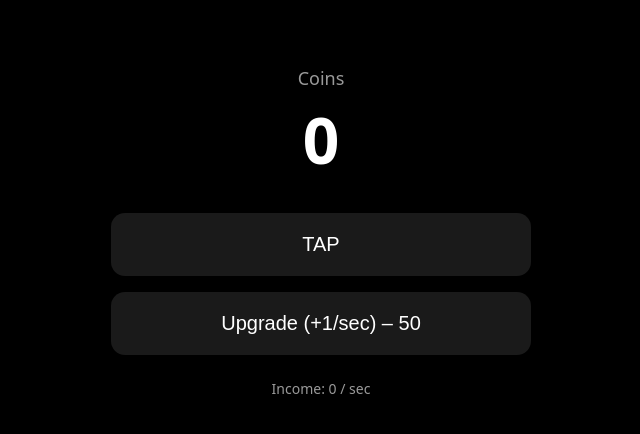
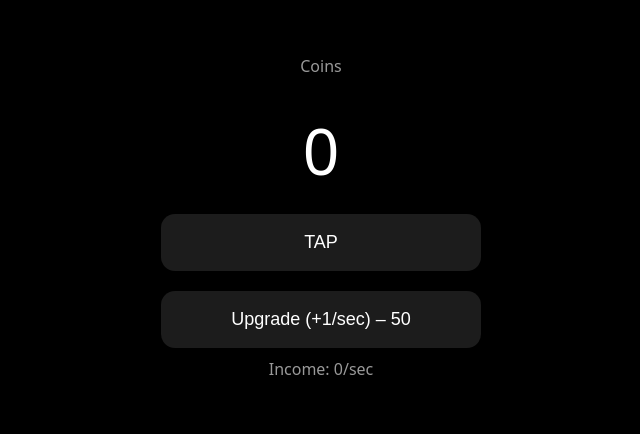
Before and after one commit to sampbb1996-dot/Casino, a website: page index.html in a window 1280 px wide. Shown: the part 168-602 px from the top of the page, without its empty margins (319-959 px from the left). Drawn offline with Linux system fonts and the light colour scheme.

Commit message:
Update index.html

```diff
--- a/index.html
+++ b/index.html
@@ -1,115 +1,97 @@
 <!DOCTYPE html>
-<html lang="en">
+<html>
 <head>
-<meta charset="UTF-8" />
-<meta name="viewport" content="width=device-width, initial-scale=1.0, user-scalable=no" />
+<meta name="viewport" content="width=device-width, initial-scale=1.0">
 <title>Tap</title>
-
 <style>
-html, body {
+  body {
     margin: 0;
-  padding: 0;
     background: #000;
     color: #fff;
-  font-family: system-ui, -apple-system, BlinkMacSystemFont, sans-serif;
-  height: 100%;
-}
-
-body {
+    font-family: system-ui, sans-serif;
     display: flex;
+    flex-direction: column;
     align-items: center;
     justify-content: center;
+    height: 100vh;
   }
-
-#app {
-  width: 100%;
-  max-width: 420px;
-  padding: 32px 20px;
-  text-align: center;
+  .count {
+    font-size: 64px;
+    margin-bottom: 10px;
+    transition: transform 0.1s;
   }
-
-#label {
+  .label {
     opacity: 0.6;
-  font-size: 18px;
-  margin-bottom: 6px;
-}
-
-#coins {
-  font-size: 64px;
-  font-weight: 700;
     margin-bottom: 30px;
   }
-
   button {
-  width: 100%;
-  padding: 20px;
-  margin-bottom: 16px;
-  font-size: 20px;
+    width: 80%;
+    max-width: 320px;
+    padding: 18px;
+    margin: 10px 0;
+    font-size: 18px;
     border-radius: 14px;
     border: none;
-  background: #1a1a1a;
-  color: #fff;
-}
-
-button:active {
-  background: #333;
-}
-
-#sub {
-  opacity: 0.6;
-  font-size: 14px;
-  margin-top: 8px;
+    background: #1c1c1c;
+    color: white;
   }
 </style>
 </head>
+<body>
 
-<body>
-<div id="app">
-  <div id="label">Coins</div>
-  <div id="coins">0</div>
+<div class="label">Coins</div>
+<div class="count" id="coins">0</div>
 
-  <button id="tap">TAP</button>
+<button onclick="tap()">TAP</button>
+<button onclick="buy()">Upgrade (+<span id="rate">1</span>/sec) – <span id="cost">50</span></button>
 
-  <button id="upgrade">Upgrade (+1/sec) – 50</button>
-  <div id="sub">Income: <span id="rate">0</span> / sec</div>
-</div>
+<div class="label">Income: <span id="income">0</span>/sec</div>
 
 <script>
 let coins = 0;
-let rate = 0;
-let upgradeCost = 50;
+let income = 0;
+let upgradeLevel = 0;
 
-const coinsEl = document.getElementById("coins");
-const rateEl = document.getElementById("rate");
-const upgradeBtn = document.getElementById("upgrade");
-
-function render() {
-  coinsEl.textContent = Math.floor(coins);
-  rateEl.textContent = rate;
-  upgradeBtn.textContent = `Upgrade (+1/sec) – ${upgradeCost}`;
+function tap() {
+  coins++;
+  flash();
+  update();
 }
 
-document.getElementById("tap").onclick = () => {
-  coins += 1;
-  render();
-};
+function buy() {
+  const cost = getCost();
+  if (coins >= cost) {
+    coins -= cost;
+    upgradeLevel++;
+    income += Math.pow(5, upgradeLevel - 1);
+    update();
+  }
+}
 
-upgradeBtn.onclick = () => {
-  if (coins >= upgradeCost) {
-    coins -= upgradeCost;
-    rate += 1;
-    upgradeCost = Math.floor(upgradeCost * 1.6);
-    render();
+function getCost() {
+  return Math.floor(50 * Math.pow(4.5, upgradeLevel));
 }
-};
 
-// passive income loop
+function update() {
+  document.getElementById("coins").textContent = Math.floor(coins);
+  document.getElementById("rate").textContent = Math.pow(5, upgradeLevel) || 1;
+  document.getElementById("cost").textContent = getCost();
+  document.getElementById("income").textContent = income;
+}
+
+function flash() {
+  const el = document.getElementById("coins");
+  el.style.transform = "scale(1.08)";
+  setTimeout(() => el.style.transform = "scale(1)", 80);
+}
+
 setInterval(() => {
-  coins += rate;
-  render();
-}, 1000);
+  coins += income / 10;
+  update();
+}, 100);
 
-render();
+update();
 </script>
+
 </body>
 </html>
```
Lines whose indentation alone changed are shown as unchanged.
